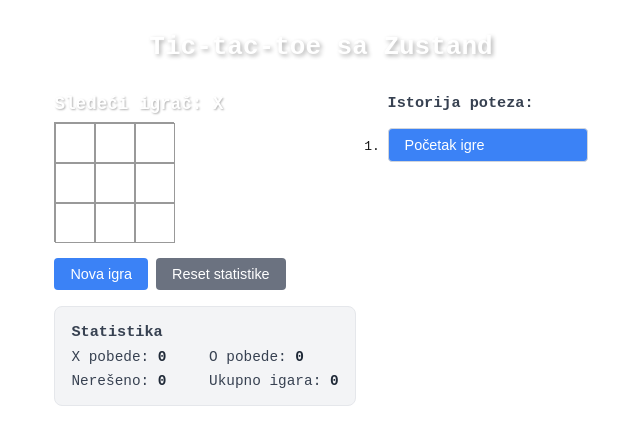
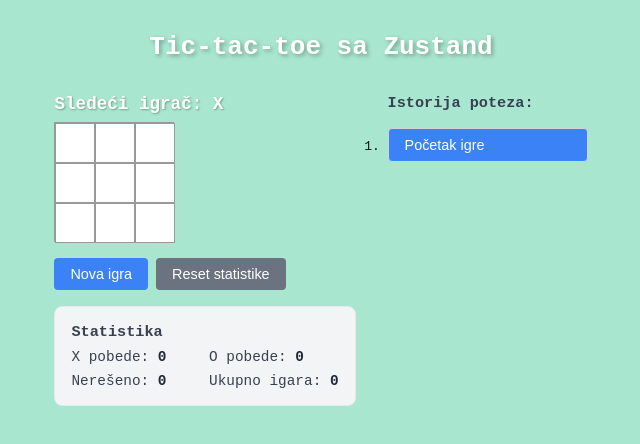
Before and after one commit to veliborsantic/tic-tac-toe-pwa, a Next.js app: page / in a window 1280 px wide. Shown: the top 444 px of the page, without its empty margins (319-959 px from the left). Built offline with nearby package versions, Linux system fonts and the light colour scheme.

Commit message:
change bg again

```diff
--- a/src/styles/gameStyles.js
+++ b/src/styles/gameStyles.js
@@ -8,7 +8,7 @@ export const styles = {
     fontFamily: 'monospace',
     padding: '2rem',
     minHeight: '100vh',
-    backgroundColor: 'linear-gradient(135deg, #a8e6cf 0%, #88d8c0 50%, #6bcb77 100%)'
+    backgroundColor: '#a8e6cf'
   },
 
   title: {
```
